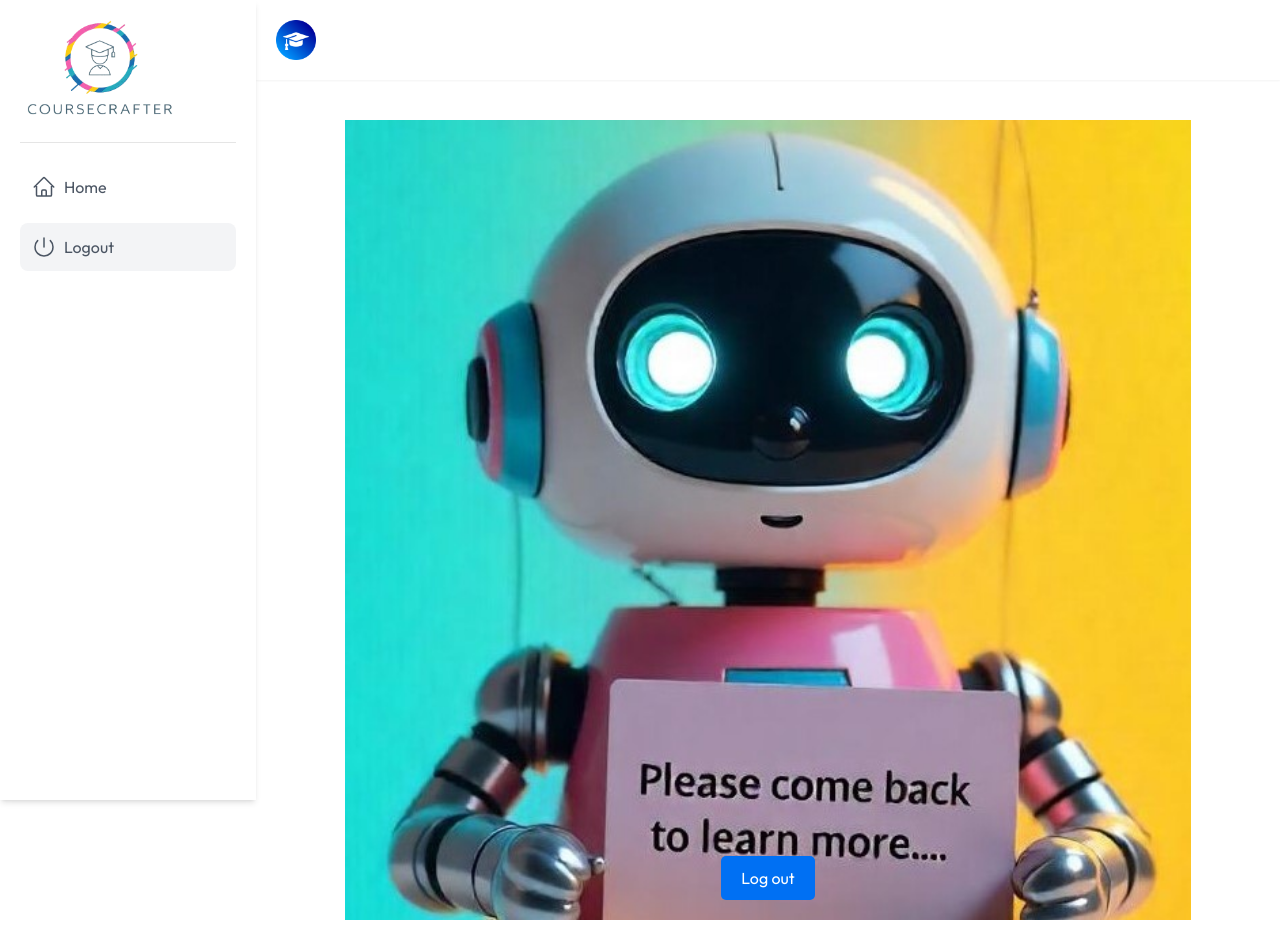
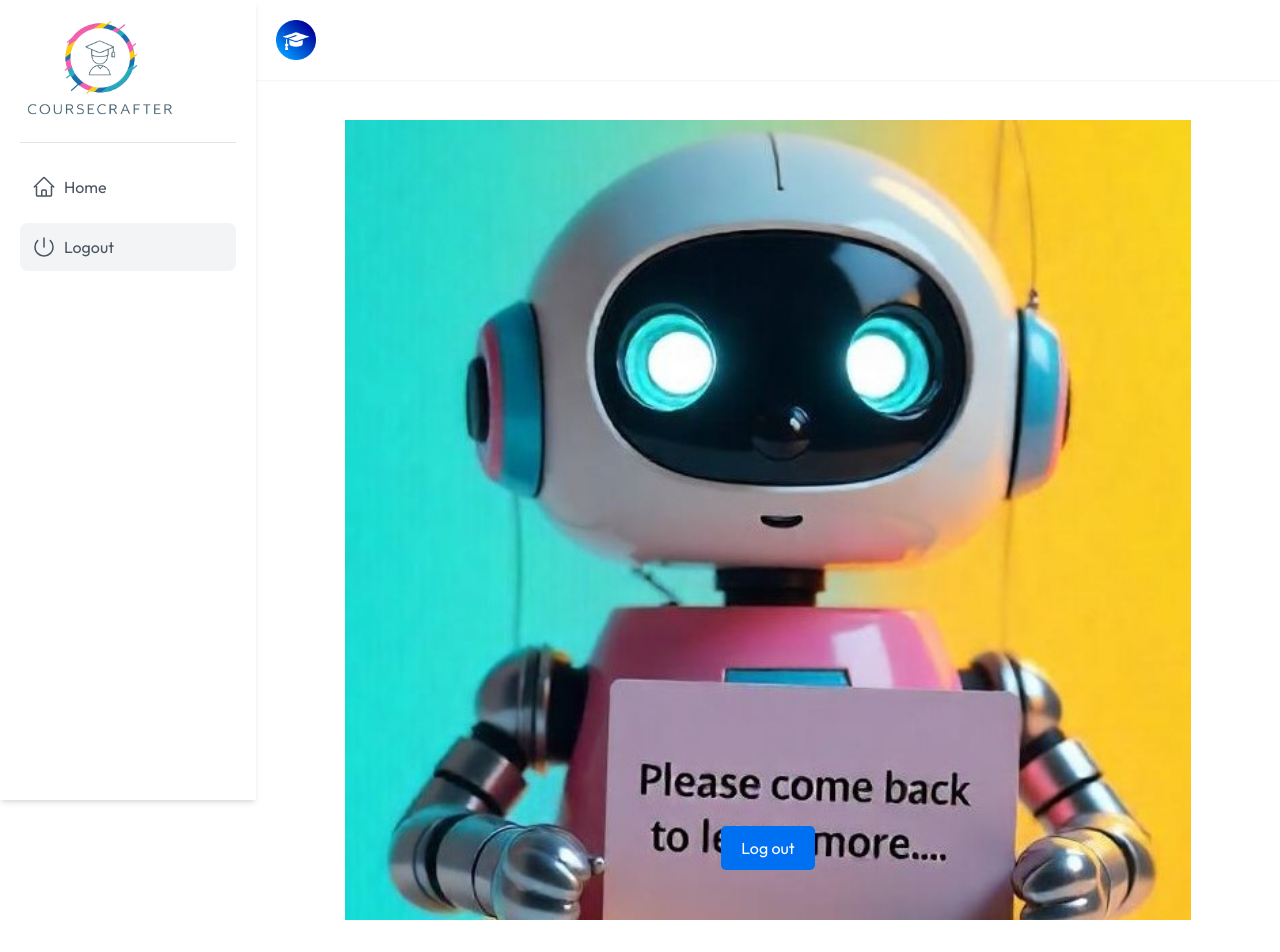
Before and after one commit to webcrafter000/CourseCrafter, a Next.js app: page /dashboard/logout in a window 1280 px wide. Shown: the top 952 px of the page. Built offline with nearby package versions, Linux system fonts and the light colour scheme.

Commit message:
Initial commit

```diff
--- a/app/dashboard/logout/page.jsx
+++ b/app/dashboard/logout/page.jsx
@@ -26,7 +26,7 @@ const LogoutPage = () => {
             border: 'none',
             borderRadius: '5px',
             cursor: 'pointer',
-            marginBottom: '20px', // Spacing from the bottom
+            marginBottom: '50px', // Spacing from the bottom
           }}
         >
           Log out
```
